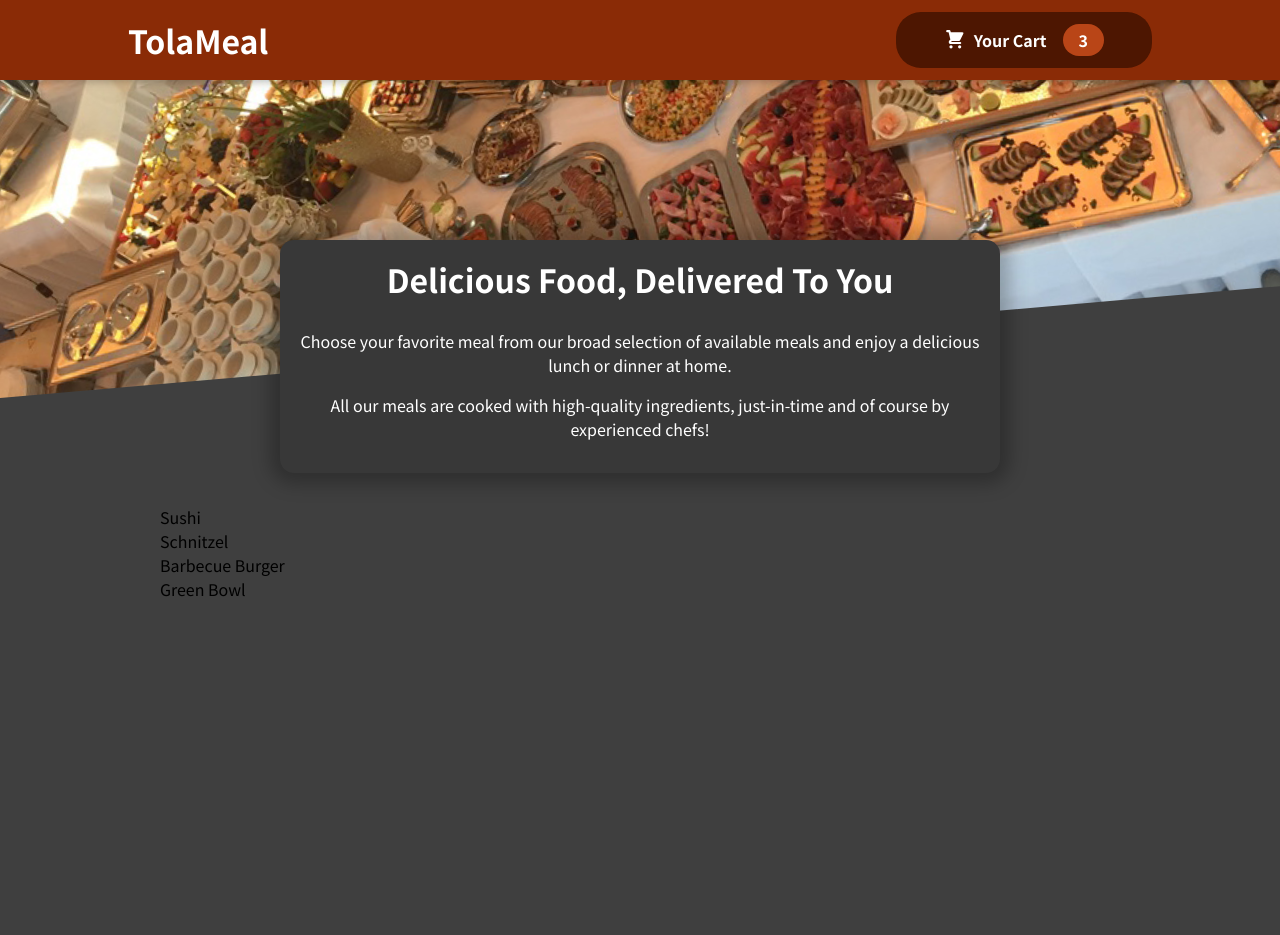
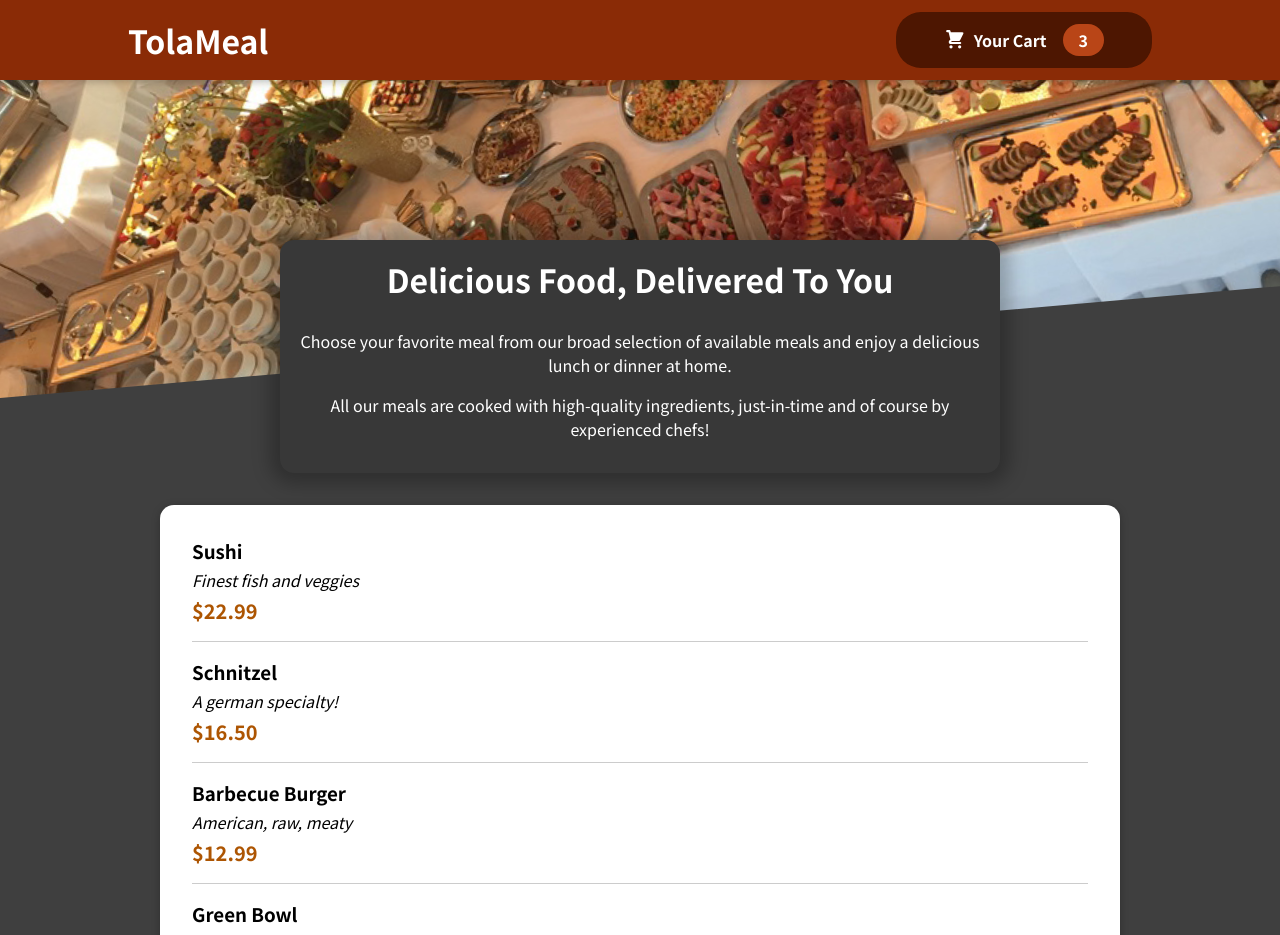
Before and after one commit to Gurudeen2/food-order-reactjs, a React (Create React App) app: page / in a window 1280 px wide. Shown: the top 935 px of the page. Before the commit the page ends 800 px from the top, so only its background shows below. Built offline with nearby package versions, Linux system fonts and the light colour scheme.

Commit message:
third commit

```diff
--- a/src/components/Meals/AvailableMeals.js
+++ b/src/components/Meals/AvailableMeals.js
@@ -1,4 +1,6 @@
-import classes from './AvailableMeals.module.css'
+import Card from "../UI/Card";
+import classes from "./AvailableMeals.module.css";
+import MealItem from "./MealItem/MealItem";
 
 const DUMMY_MEALS = [
   {
@@ -29,11 +31,18 @@
 
 const AvailableMeal = () => {
   const MealsList = DUMMY_MEALS.map((data) => (
-    <li key={data.id}>{data.name}</li>
+    <MealItem
+      key={data.id}
+      name={data.name}
+      description={data.description}
+      price={data.price}
+    />
   ));
   return (
     <section className={classes.meals}>
-      <ul>{MealsList}</ul>
+      <Card>
+        <ul>{MealsList}</ul>
+      </Card>
     </section>
   );
 };
--- /dev/null
+++ b/src/components/Meals/MealItem/MealItem.js
@@ -0,0 +1,16 @@
+import classes from "./MealItem.module.css";
+
+const MealItem = (props) => {
+  const price = `$${props.price.toFixed(2)}`;
+  return (
+    <li className={classes.meal}>
+      <div>
+        <h3>{props.name}</h3>
+        <div className={classes.description}>{props.description}</div>
+        <div className={classes.price}>{price}</div>
+      </div>
+      <div></div>
+    </li>
+  );
+};
+export default MealItem;
--- /dev/null
+++ b/src/components/Meals/MealItem/MealItem.module.css
@@ -0,0 +1,22 @@
+.meal {
+  display: flex;
+  justify-content: space-between;
+  margin: 1rem;
+  padding-bottom: 1rem;
+  border-bottom: 1px solid #ccc;
+}
+
+.meal h3 {
+  margin: 0 0 0.25rem 0;
+}
+
+.description {
+  font-style: italic;
+}
+
+.price {
+  margin-top: 0.25rem;
+  font-weight: bold;
+  color: #ad5502;
+  font-size: 1.25rem;
+}
--- /dev/null
+++ b/src/components/UI/Card.js
@@ -0,0 +1,7 @@
+import classes from "./Card.module.css";
+
+const Card = (props) => {
+  return <div className={classes.card}>{props.children}</div>;
+};
+
+export default Card;
--- /dev/null
+++ b/src/components/UI/Card.module.css
@@ -0,0 +1,6 @@
+.card {
+  padding: 1rem;
+  box-shadow: 0 2px 8px rgba(0, 0, 0, 0.25);
+  border-radius: 14px;
+  background-color: white;
+}
```
Also changed, not shown: 1 other file (tests, documents, lock files or other folders).
